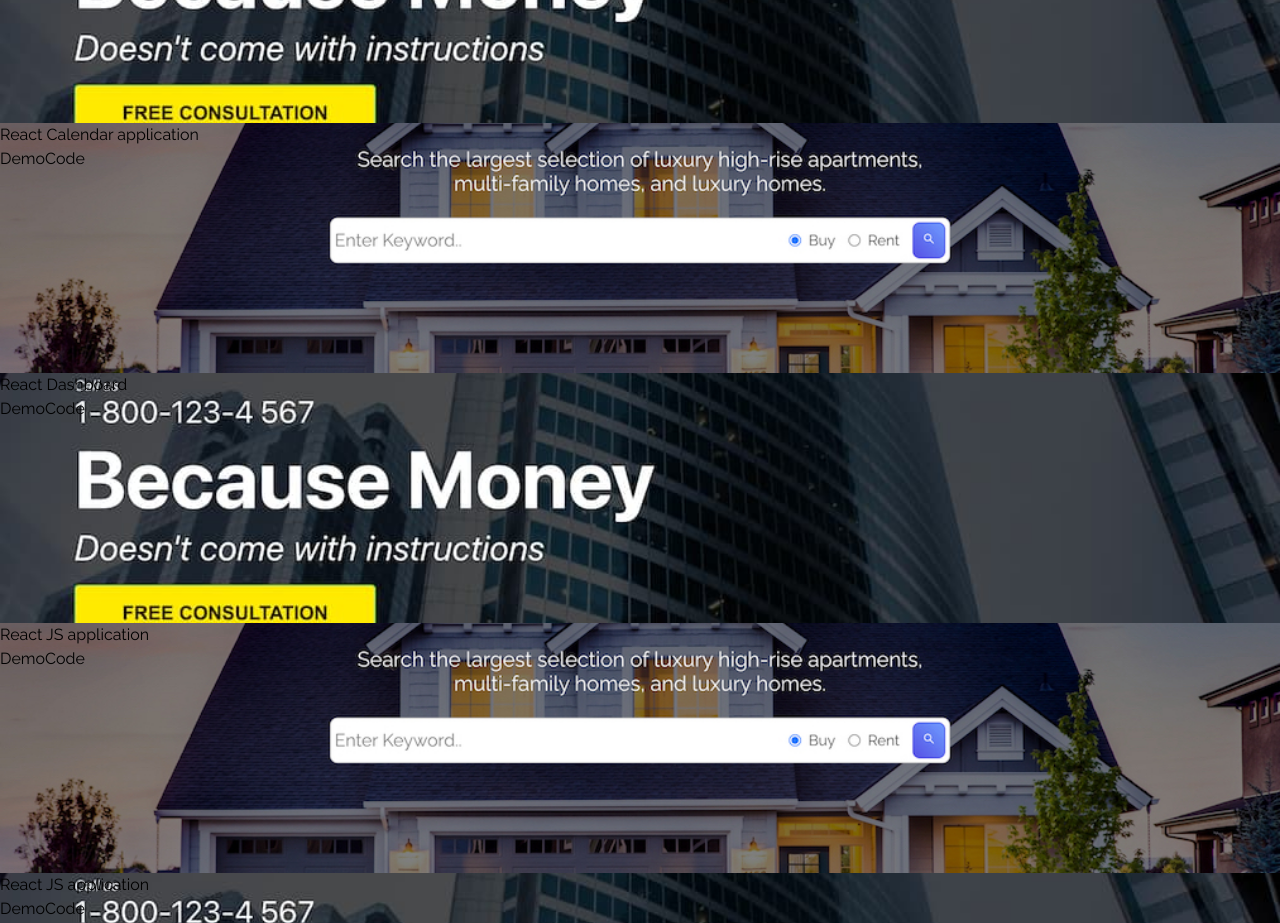
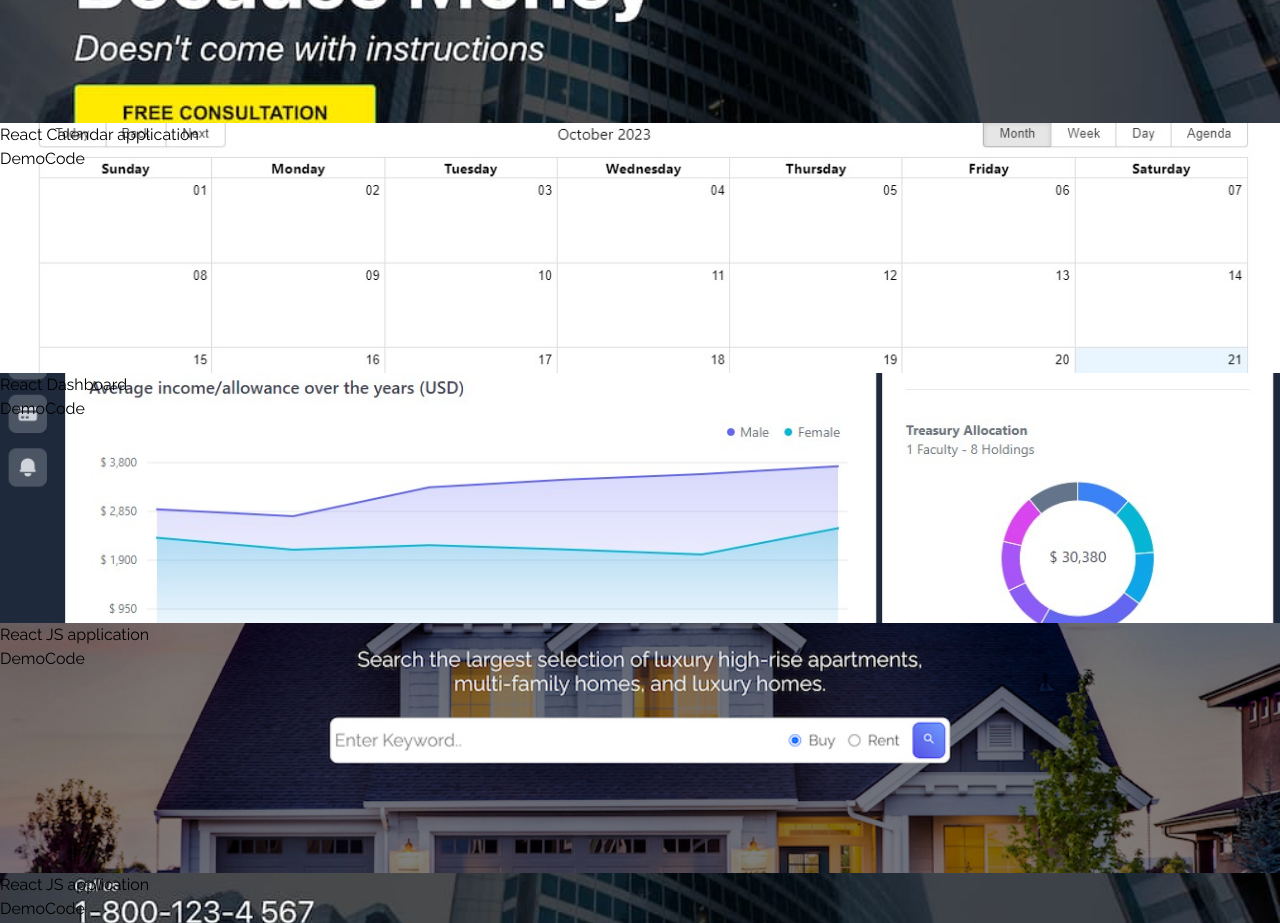
Before and after one commit to netonnakwe/react-portfolio, a React (Vite) app: page / in a window 1280 px wide. Shown: the part 2520-3443 px from the top of the page. Built offline with nearby package versions, Linux system fonts and the light colour scheme.

Commit message:
Imported background images for work section

```diff
--- a/src/components/Work.jsx
+++ b/src/components/Work.jsx
@@ -1,6 +1,9 @@
 import React from "react";
 import WorkImg from "../assets/workImg.jpeg";
 import RealEstate from "../assets/realestate.jpg";
+import Calendar from "../assets/Calendar.jpg";
+import Dashboard from "../assets/Dashboard.jpg";
+
 
 const Work = () => {
   return (
@@ -38,7 +41,7 @@ const Work = () => {
 
           </div>
           <div
-            style={{ backgroundImage: `url(${RealEstate})` }}
+            style={{ backgroundImage: `url(${Calendar})` }}
             className="shadow-lg shadow-[#040c16] group container rounded-md flex justify-center items-center mx-auto content-div"
           >
             {/* Hover Effects */}
@@ -62,7 +65,7 @@ const Work = () => {
 
         </div>
         <div
-            style={{ backgroundImage: `url(${WorkImg})` }}
+            style={{ backgroundImage: `url(${Dashboard})` }}
             className="shadow-lg shadow-[#040c16] group container rounded-md flex justify-center items-center mx-auto content-div"
           >
             {/* Hover Effects */}
```
